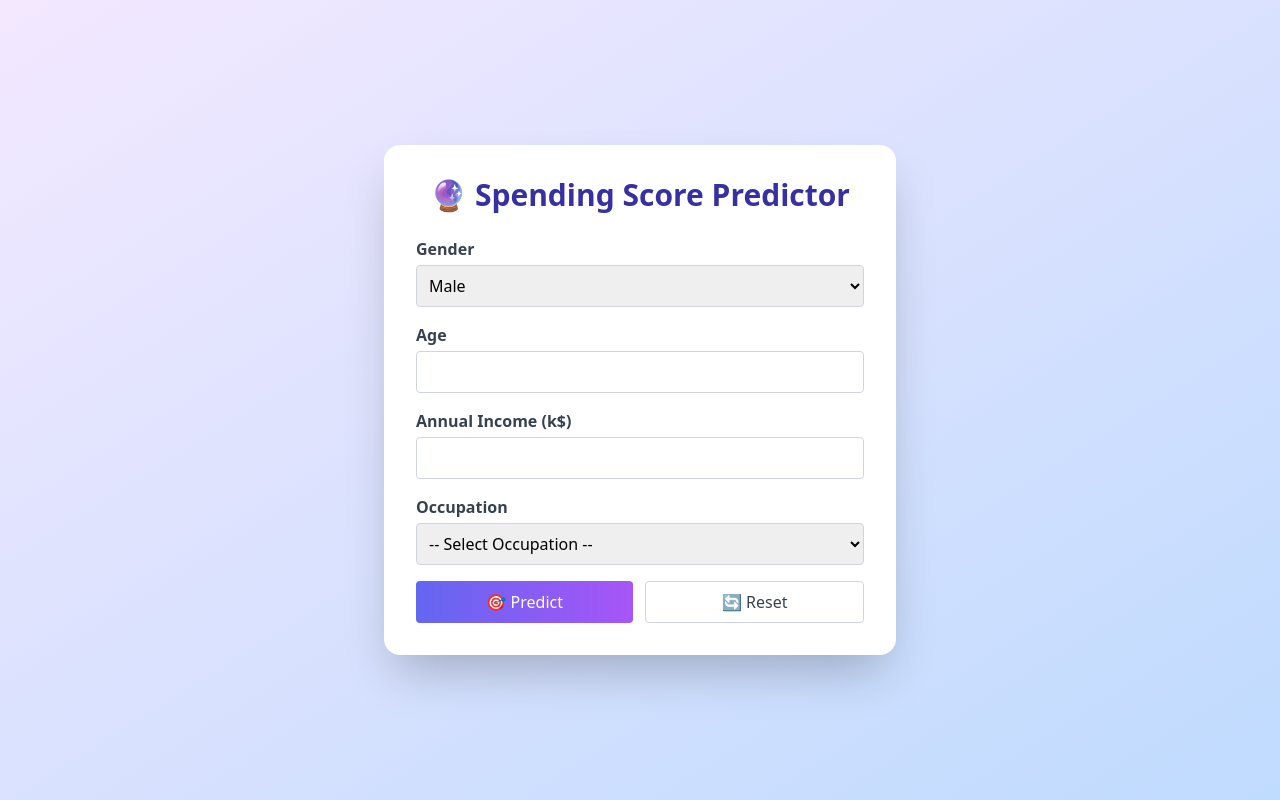
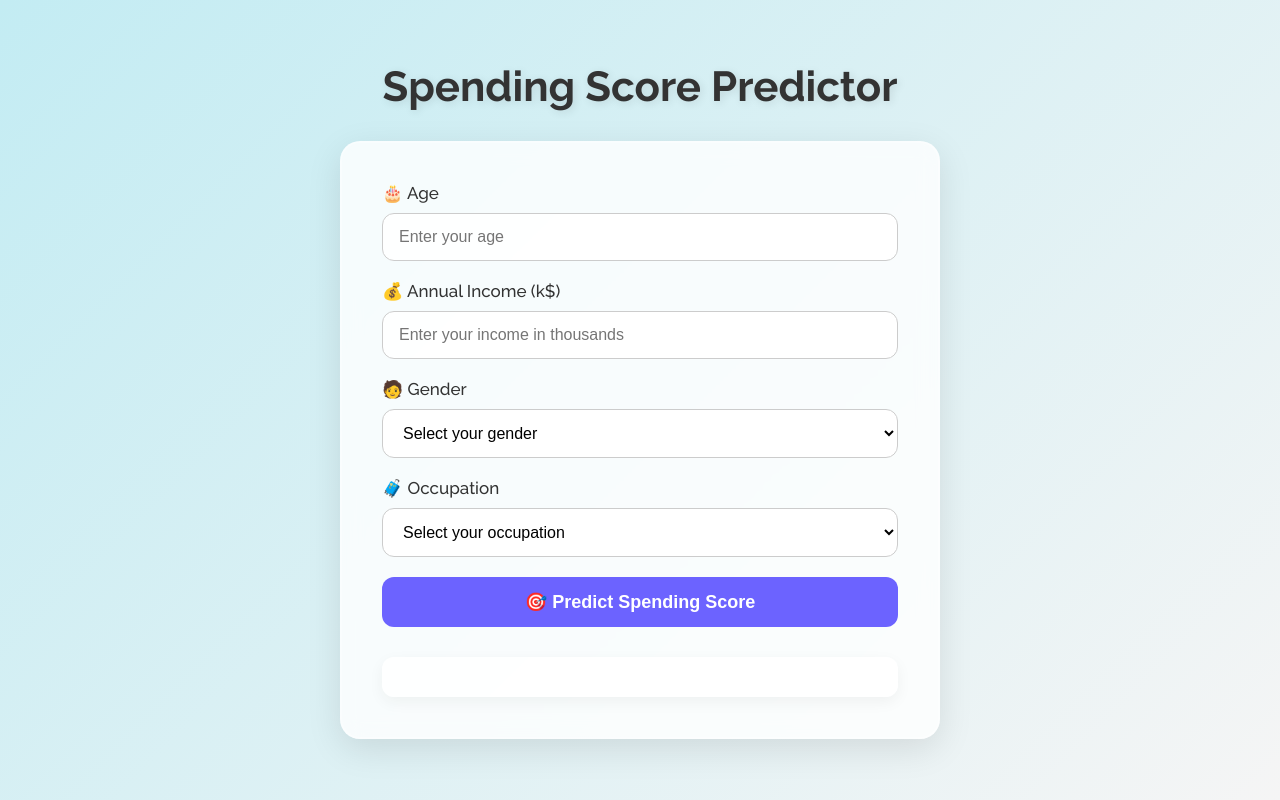
Before and after one commit to rushikeshgaikwad0810/ML-model, a Flask app: page / in a window 1280 px wide. Run offline with Flask 3, Linux system fonts and the light colour scheme; parts of the project's set-up code (start-up, migrations or seed data) failed here and were passed over; some libraries are stand-ins or nearby versions.

Commit message:
Update index.html

```diff
--- a/model/templates/index.html
+++ b/model/templates/index.html
@@ -4,111 +4,197 @@
   <meta charset="UTF-8" />
   <meta name="viewport" content="width=device-width, initial-scale=1.0"/>
   <title>Spending Score Predictor</title>
-  <script src="https://cdn.tailwindcss.com"></script>
+  <link href="https://fonts.googleapis.com/css2?family=Raleway:wght@300;500;700&display=swap" rel="stylesheet">
   <style>
-    .fade-in {
-      animation: fadeIn 0.5s ease-in-out;
+    * {
+      margin: 0;
+      padding: 0;
+      box-sizing: border-box;
     }
+
+    body {
+      font-family: 'Raleway', sans-serif;
+      background: linear-gradient(135deg, #c3ecf3, #f5f5f5);
+      min-height: 100vh;
+      display: flex;
+      align-items: center;
+      justify-content: center;
+      flex-direction: column;
+      padding: 40px 20px;
+    }
+
+    h1 {
+      font-size: 42px;
+      color: #333;
+      margin-bottom: 30px;
+      font-weight: 700;
+      text-shadow: 2px 2px 8px rgba(0,0,0,0.1);
+      animation: fadeIn 1s ease-in-out;
+    }
+
+    .form-container {
+      background: rgba(255, 255, 255, 0.8);
+      backdrop-filter: blur(10px);
+      border: 2px solid rgba(255, 255, 255, 0.3);
+      box-shadow: 0 10px 35px rgba(0, 0, 0, 0.1);
+      border-radius: 20px;
+      padding: 40px;
+      width: 100%;
+      max-width: 600px;
+      animation: fadeIn 1.5s ease-in-out;
+    }
+
+    .form-group {
+      margin-bottom: 20px;
+    }
+
+    label {
+      display: block;
+      font-size: 17px;
+      color: #333;
+      margin-bottom: 10px;
+      font-weight: 500;
+    }
+
+    input, select {
+      width: 100%;
+      padding: 14px 16px;
+      border-radius: 12px;
+      border: 1px solid #ccc;
+      font-size: 16px;
+      background-color: rgba(255, 255, 255, 0.9);
+      transition: all 0.3s ease;
+    }
+
+    input:focus, select:focus {
+      border-color: #6c63ff;
+      box-shadow: 0 0 8px #6c63ff88;
+      outline: none;
+    }
+
+    button {
+      width: 100%;
+      padding: 14px;
+      background-color: #6c63ff;
+      color: #fff;
+      border: none;
+      border-radius: 12px;
+      font-size: 18px;
+      font-weight: 600;
+      cursor: pointer;
+      transition: background-color 0.3s ease, transform 0.2s ease;
+    }
+
+    button:hover {
+      background-color: #574fe1;
+      transform: translateY(-2px);
+    }
+
+    .result-container {
+      text-align: center;
+      margin-top: 30px;
+      background-color: #ffffffdd;
+      padding: 20px;
+      border-radius: 12px;
+      box-shadow: 0 5px 15px rgba(0,0,0,0.05);
+      animation: slideUp 0.5s ease-out;
+    }
+
+    .result-container p {
+      font-size: 24px;
+      font-weight: bold;
+      color: #333;
+      letter-spacing: 1px;
+    }
+
     @keyframes fadeIn {
-      from { opacity: 0; transform: translateY(10px); }
-      to { opacity: 1; transform: translateY(0); }
+      from {
+        opacity: 0;
+        transform: translateY(40px);
+      }
+      to {
+        opacity: 1;
+        transform: translateY(0);
+      }
+    }
+
+    @keyframes slideUp {
+      from {
+        opacity: 0;
+        transform: translateY(20px);
+      }
+      to {
+        opacity: 1;
+        transform: translateY(0);
+      }
+    }
+
+    @media (max-width: 600px) {
+      h1 {
+        font-size: 30px;
+      }
+
+      .form-container {
+        padding: 30px 20px;
+      }
+
+      .result-container p {
+        font-size: 20px;
+      }
     }
   </style>
 </head>
-<body class="bg-gradient-to-br from-purple-100 to-blue-200 min-h-screen flex items-center justify-center">
-  <div class="bg-white p-8 rounded-2xl shadow-2xl w-full max-w-lg">
-    <h1 class="text-3xl font-extrabold text-center mb-6 text-indigo-800 flex items-center justify-center gap-2">
-      🔮 Spending Score Predictor
-    </h1>
+<body>
 
-    <form id="predict-form" class="space-y-4">
-      <div>
-        <label class="block text-gray-700 font-semibold">Gender</label>
-        <select name="Gender" class="w-full mt-1 p-2 border border-gray-300 rounded">
-          <option>Male</option>
-          <option>Female</option>
+  <h1>Spending Score Predictor</h1>
+
+  <div class="form-container">
+    <form method="POST" action="/">
+      <div class="form-group">
+        <label for="age">🎂 Age</label>
+        <input type="number" name="age" id="age" required placeholder="Enter your age">
+      </div>
+
+      <div class="form-group">
+        <label for="income">💰 Annual Income (k$)</label>
+        <input type="number" name="income" id="income" required placeholder="Enter your income in thousands">
+      </div>
+
+      <div class="form-group">
+        <label for="gender">🧑 Gender</label>
+        <select name="gender" id="gender" required>
+          <option value="" disabled selected>Select your gender</option>
+          <option value="Male">Male</option>
+          <option value="Female">Female</option>
         </select>
       </div>
 
-      <div>
-        <label class="block text-gray-700 font-semibold">Age</label>
-        <input type="number" name="Age" min="1" max="100" class="w-full mt-1 p-2 border border-gray-300 rounded" required />
+      <div class="form-group">
+        <label for="occupation">🧳 Occupation</label>
+        <select name="occupation" id="occupation" required>
+          <option value="" disabled selected>Select your occupation</option>
+          <option value="Artist">Artist</option>
+          <option value="Consultant">Consultant</option>
+          <option value="Developer">Developer</option>
+          <option value="Doctor">Doctor</option>
+          <option value="Engineer">Engineer</option>
+          <option value="Lawyer">Lawyer</option>
+          <option value="Manager">Manager</option>
+          <option value="Salesperson">Salesperson</option>
+          <option value="Student">Student</option>
+          <option value="Teacher">Teacher</option>
+        </select>
       </div>
 
-      <div>
-        <label class="block text-gray-700 font-semibold">Annual Income (k$)</label>
-        <input type="number" name="Annual Income (k$)" min="1" class="w-full mt-1 p-2 border border-gray-300 rounded" required />
-      </div>
-
-      <div>
-        <label class="block text-gray-700 font-semibold">Occupation</label>
-        <select name="Occupation" class="w-full mt-1 p-2 border border-gray-300 rounded" required>
-  <option disabled selected value="">-- Select Occupation --</option>
-  <option>Student</option>
-  <option>Engineer</option>
-  <option>Doctor</option>
-  <option>Artist</option>
-  <option>Teacher</option>
-  <option>Business</option>
-  <option>Lawyer</option>
-  <option>Scientist</option>
-  <option>Accountant</option>
-  <option>Manager</option>
-  <option>Self-employed</option>
-  <option>Retired</option>
-  <option>Unemployed</option>
-  <option>Other</option>
-</select>
-
-      </div>
-
-      <div class="flex gap-3">
-        <button type="submit" class="w-full bg-gradient-to-r from-indigo-500 to-purple-500 text-white py-2 rounded hover:opacity-90 transition">
-          🎯 Predict
-        </button>
-        <button type="reset" class="w-full border border-gray-300 text-gray-700 py-2 rounded hover:bg-gray-100 transition">
-          🔄 Reset
-        </button>
-      </div>
+      <button type="submit">🎯 Predict Spending Score</button>
     </form>
 
-    <div id="loading" class="mt-6 text-center hidden text-indigo-500">⏳ Predicting...</div>
-
-    <div id="result" class="mt-6 text-center text-lg font-semibold text-indigo-800 fade-in hidden"></div>
+    <div class="result-container">
+      {% if prediction is not none %}
+        <p>🎯 Predicted Spending Score: {{ prediction }}</p>
+      {% endif %}
+    </div>
   </div>
 
-  <script>
-    const form = document.getElementById('predict-form');
-    const resultDiv = document.getElementById('result');
-    const loadingDiv = document.getElementById('loading');
-
-    form.addEventListener('submit', async (e) => {
-      e.preventDefault();
-      resultDiv.classList.add('hidden');
-      loadingDiv.classList.remove('hidden');
-
-      const formData = new FormData(form);
-      const data = Object.fromEntries(formData.entries());
-
-      try {
-        const response = await fetch('/predict', {
-          method: 'POST',
-          headers: { 'Content-Type': 'application/json' },
-          body: JSON.stringify(data),
-        });
-
-        const result = await response.json();
-
-        loadingDiv.classList.add('hidden');
-        resultDiv.textContent = `🎉 Predicted Spending Score: ${result.score}`;
-        resultDiv.classList.remove('hidden');
-        resultDiv.scrollIntoView({ behavior: 'smooth' });
-      } catch (err) {
-        loadingDiv.classList.add('hidden');
-        resultDiv.textContent = '❌ Error predicting score. Please try again.';
-        resultDiv.classList.remove('hidden');
-      }
-    });
-  </script>
 </body>
 </html>
```
